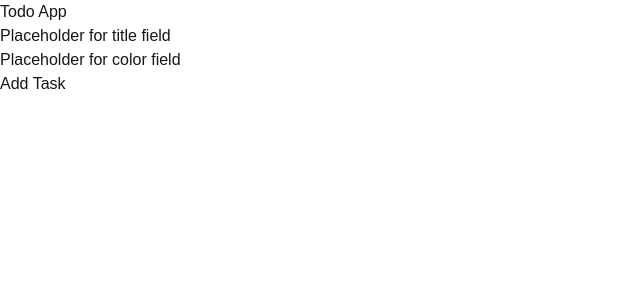
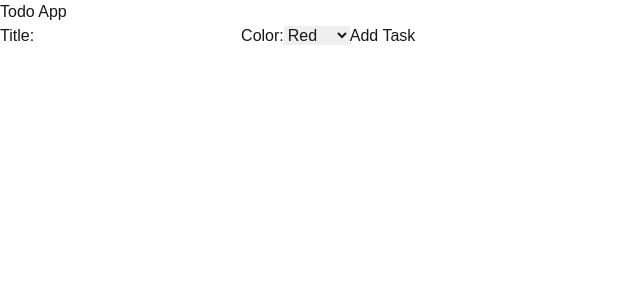
Before and after one commit to dboren/db-nooro-todo-front, a Next.js app in the folder nooro-todo-front/: page /task-form/new-task-form in a window 1280 px wide. Shown: the top 300 px of the page, without its empty margins (0-640 px from the left). Built offline with nearby package versions, Linux system fonts and the light colour scheme.

Commit message:
added basic form components for creating tasks and editing tasks and imported them to their page files. Still need to add proper functionality but confirmed new task page renders in current form.

```diff
--- a/nooro-todo-front/src/app/task-form/edit-task-form/page.tsx
+++ b/nooro-todo-front/src/app/task-form/edit-task-form/page.tsx
@@ -1,9 +1,9 @@
+import EditTaskForm from "@/app/ui/EditTaskForm";
+
 export default function NewTaskForm() {
     return (
       <div className="grid grid-rows-[20px_1fr_20px] items-center justify-items-center min-h-screen p-8 pb-20 gap-16 sm:p-20 font-[family-name:var(--font-geist-sans)]">
-            <p>Placeholder for title field</p>
-            <p>Placeholder for color field</p>
-            <button>Save</button>
+            <EditTaskForm></EditTaskForm>
       </div>
     );
   }
--- a/nooro-todo-front/src/app/task-form/new-task-form/page.tsx
+++ b/nooro-todo-front/src/app/task-form/new-task-form/page.tsx
@@ -1,9 +1,9 @@
+import CreateTaskForm from "@/app/ui/CreateTaskForm";
+
 export default function NewTaskForm() {
     return (
       <div className="grid grid-rows-[20px_1fr_20px] items-center justify-items-center min-h-screen p-8 pb-20 gap-16 sm:p-20 font-[family-name:var(--font-geist-sans)]">
-            <p>Placeholder for title field</p>
-            <p>Placeholder for color field</p>
-            <button>Add Task</button>
+            <CreateTaskForm></CreateTaskForm>
       </div>
     );
   }
--- /dev/null
+++ b/nooro-todo-front/src/app/ui/CreateTaskForm.tsx
@@ -0,0 +1,24 @@
+
+const CreateTaskForm = () => {
+
+
+  return (
+    <form>
+      <label>
+        Title:
+        <input type="text"/>
+      </label>
+      <label>
+        Color:
+        <select>
+          <option value="red">Red</option>
+          <option value="blue">Yellow</option>
+          <option value="yellow">Green</option>
+        </select>
+      </label>
+      <button type="submit">Add Task</button>
+    </form>
+  );
+};
+
+export default CreateTaskForm;
```
Also changed, not shown: nooro-todo-front/src/app/ui/EditTaskForm.tsx (added, +24 -0 lines).
